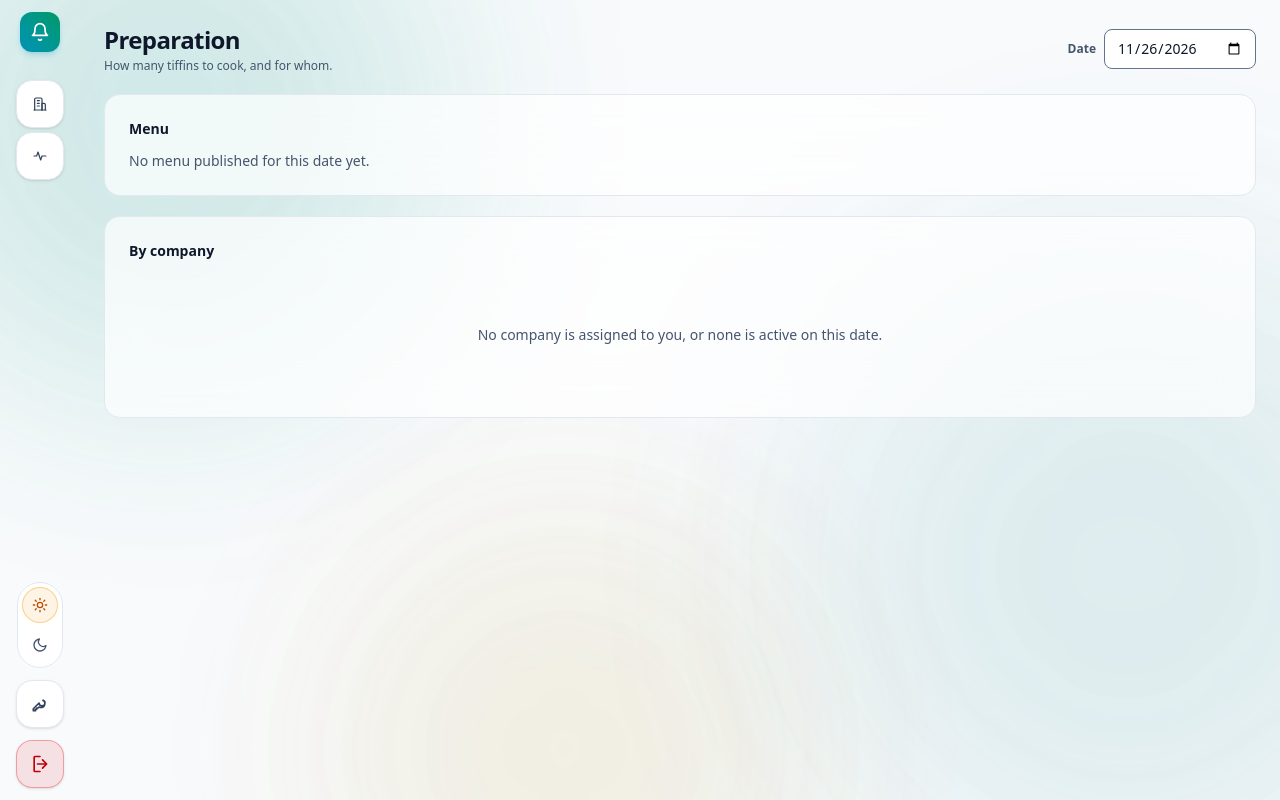
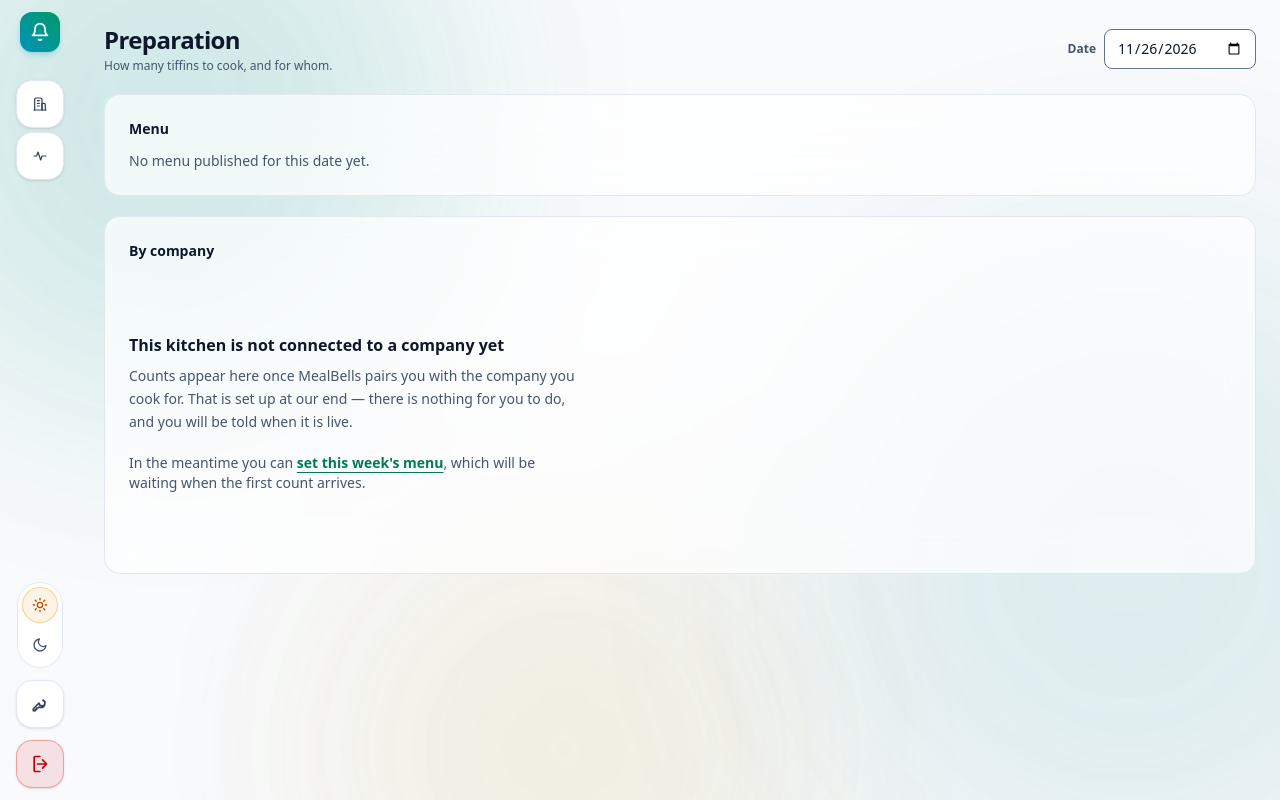
Before and after one commit to rohitcyberbells/Laravel_MealBells, a Laravel app: page /tiffin-admin/preparation in a window 1280 px wide. Run offline with Laravel 12, Linux system fonts and the light colour scheme; the visitor is signed in with stand-in values (Sample User, id 1); data comes from the database, SQL or seed files in the repository; style sheets or scripts are compiled from the project's sources; some libraries are stand-ins or nearby versions.

Commit message:
feat: a kitchen with no company is told so, not shown an empty table
Two states shared one sentence joined by "or", which left the reader unable to
tell a half-finished account from an ordinary Sunday. Setup is somebody's job;
a day off is nobody's.

An unpaired kitchen now gets its own screen saying MealBells has not connected
it to a company yet, that this is handled at our end, and that it can set a
menu meanwhile. A paired kitchen on a non-meal day gets the ordinary "no meals
on this date".

isPaired is short-circuited so the extra query only runs when there is nothing
to show, which keeps the page inside its query budget.

Co-Authored-By: Claude Opus 5 <noreply@anthropic.com>

```diff
--- a/app/Http/Controllers/TiffinAdmin/VendorPreparationController.php
+++ b/app/Http/Controllers/TiffinAdmin/VendorPreparationController.php
@@ -4,6 +4,7 @@ namespace App\Http\Controllers\TiffinAdmin;
 
 use App\Actions\Meal\BuildVendorPreparationView;
 use App\Http\Controllers\Controller;
+use App\Models\CompanyTiffinAssignment;
 use App\Models\DailyOverrides;
 use App\Models\WeeklyMenu;
 use Carbon\Carbon;
@@ -35,11 +36,24 @@ class VendorPreparationController extends Controller
                 'selectedDate' => $date,
                 'todayOverride' => null,
                 'todayMenu' => null,
+                'isPaired' => false,
             ]);
         }
 
         $tiffinService = $user->tiffinService;
         $prepData = $action->execute($tiffinService, $date);
+
+        /*
+         * Whether this kitchen has a company at all, which is a different
+         * thing from having no meals today. The screen used to say "no
+         * company is assigned to you, or none is active on this date" and
+         * leave the reader to work out which - one of those means somebody
+         * still has to set the account up, the other means it is Sunday.
+         */
+        $isPaired = count($prepData['companies'] ?? []) > 0
+            || CompanyTiffinAssignment::where('tiffin_service_id', $tiffinService->id)
+                ->where('is_active', true)
+                ->exists();
 
         // Fetch today's override if any
         $todayOverride = DailyOverrides::where('tiffin_service_id', $tiffinService->id)
@@ -59,6 +73,7 @@ class VendorPreparationController extends Controller
         return Inertia::render('TiffinAdmin/Preparation', [
             'tiffinService' => $tiffinService,
             'preparationData' => $prepData,
+            'isPaired' => $isPaired,
             'selectedDate' => $date,
             'todayOverride' => $todayOverride,
             'todayMenu' => $todayMenuItem?->meal_description,
--- a/resources/js/Pages/TiffinAdmin/Preparation.vue
+++ b/resources/js/Pages/TiffinAdmin/Preparation.vue
@@ -1,7 +1,7 @@
 <script setup>
 import AppLayout from '../../Layouts/AppLayout.vue';
 import { ref } from 'vue';
-import { router } from '@inertiajs/vue3';
+import { Link, router } from '@inertiajs/vue3';
 
 const props = defineProps({
     tiffinService: Object,
@@ -9,6 +9,8 @@ const props = defineProps({
     selectedDate: String,
     todayOverride: Object,
     todayMenu: String,
+    /** False when no company has been paired with this kitchen yet. */
+    isPaired: { type: Boolean, default: true },
 });
 
 const currentDate = ref(props.selectedDate || new Date().toISOString().split('T')[0]);
@@ -117,8 +119,35 @@ const statusLabel = (status) => ({
             <section class="bg-mb-card/70 backdrop-blur-xl border border-mb-line rounded-2xl p-6">
                 <h2 class="text-sm font-semibold text-mb-text-strong mb-4">By company</h2>
 
-                <div v-if="!preparationData || preparationData.companies.length === 0" class="py-12 text-center text-sm text-mb-text-muted dark:text-mb-text-soft">
-                    No company is assigned to you, or none is active on this date.
+                <!--
+                    Two states that used to share one sentence joined by "or",
+                    which left the reader unable to tell a half-finished
+                    account from an ordinary Sunday. Setup is somebody's job;
+                    a day off is nobody's.
+                -->
+                <div v-if="!isPaired" class="py-14 max-w-md">
+                    <h3 class="text-base font-semibold text-mb-text-strong">
+                        This kitchen is not connected to a company yet
+                    </h3>
+                    <p class="mt-2 text-sm leading-relaxed text-mb-text-muted dark:text-mb-text-soft">
+                        Counts appear here once MealBells pairs you with the company you
+                        cook for. That is set up at our end — there is nothing for you to
+                        do, and you will be told when it is live.
+                    </p>
+                    <p class="mt-5 text-sm text-mb-text-muted dark:text-mb-text-soft">
+                        In the meantime you can
+                        <Link href="/tiffin-admin/dashboard" class="font-semibold text-mb-emerald underline underline-offset-4">
+                            set this week's menu</Link>, which will be waiting when the
+                        first count arrives.
+                    </p>
+                </div>
+
+                <div v-else-if="!preparationData || preparationData.companies.length === 0" class="py-14 max-w-md">
+                    <h3 class="text-base font-semibold text-mb-text-strong">No meals on this date</h3>
+                    <p class="mt-2 text-sm leading-relaxed text-mb-text-muted dark:text-mb-text-soft">
+                        Nothing to cook — the company you serve does not take meals on this
+                        day. Pick another date above to see its count.
+                    </p>
                 </div>
 
                 <div v-else class="overflow-x-auto">
```
